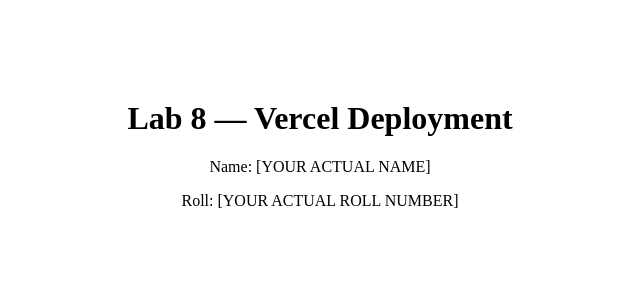
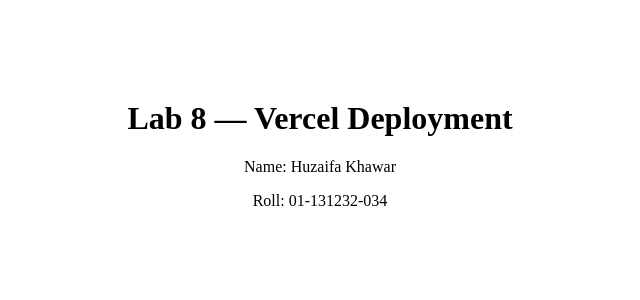
Before and after one commit to huzaifakhawar/my-lab8-app, a Next.js app: page / in a window 1280 px wide. Shown: the top 300 px of the page, without its empty margins (320-960 px from the left). Built offline with nearby package versions, Linux system fonts and the light colour scheme.

Commit message:
Update homepage with correct name and roll number

```diff
--- a/app/page.js
+++ b/app/page.js
@@ -2,8 +2,8 @@
   return (
     <main style={{ textAlign: "center", marginTop: "100px" }}>
       <h1>Lab 8 — Vercel Deployment</h1>
-      <p>Name: [YOUR ACTUAL NAME]</p>
-      <p>Roll: [YOUR ACTUAL ROLL NUMBER]</p>
+      <p>Name: Huzaifa Khawar</p>
+      <p>Roll: 01-131232-034</p>
     </main>
   );
 }
```
